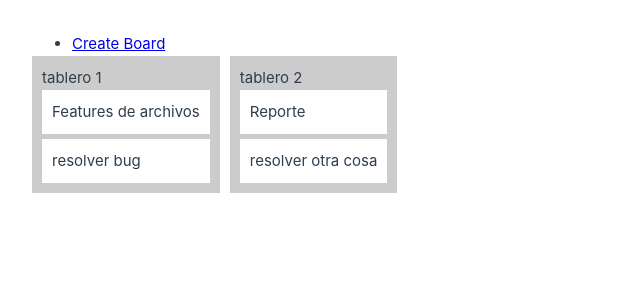
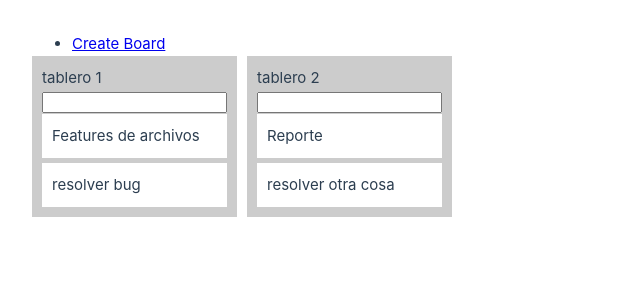
Before and after one commit to OIgnacioA/PrimerVue-KAmba, a Vue app: page / in a window 1280 px wide. Shown: the top 300 px of the page, without its empty margins (0-640 px from the left). Built offline with nearby package versions, Linux system fonts and the light colour scheme.

Commit message:
tercer paso - con cambios de Chat gtp en importacion de defineEmits

```diff
--- a/package.json
+++ b/package.json
@@ -9,6 +9,7 @@
   },
   "dependencies": {
     "vue": "^3.3.4"
+
   },
   "devDependencies": {
     "@vitejs/plugin-vue": "^4.4.0",
--- /dev/null
+++ b/src/components/InputNew.vue
@@ -0,0 +1,19 @@
+<script setup>
+import { ref, defineProps } from "vue";
+
+const { onNewItem } = defineProps(["onNewItem"]);
+const text = ref("");
+
+function handleSubmit() {
+  if (text.value !== "") {
+    onNewItem(text.value);
+    text.value = "";
+  }
+}
+</script>
+
+<template>
+  <form action="" @submit.prevent="handleSubmit">
+    <input type="text" v-model="text">
+  </form>
+</template>
--- a/src/components/TodosView.vue
+++ b/src/components/TodosView.vue
@@ -1,80 +1,68 @@
 <script setup>
+import { reactive } from "vue";
+import InputNew from "./InputNew.vue";
 
-
-import { reactive } from 'vue'
 let boards = reactive([
-
   {
     id: crypto.randomUUID(),
-        name: 'tablero 1',
+    name: "tablero 1",
     items: [
       {
         id: crypto.randomUUID(),
-                title: 'Features de archivos'
+        title: "Features de archivos",
       },
       {
-
         id: crypto.randomUUID(),
-                title: 'resolver bug'
+        title: "resolver bug",
       },
     ],
   },
-
   {
     id: crypto.randomUUID(),
-        name: 'tablero 2',
+    name: "tablero 2",
     items: [
       {
         id: crypto.randomUUID(),
-                title: 'Reporte'
+        title: "Reporte",
       },
       {
-
         id: crypto.randomUUID(),
-                title: 'resolver otra cosa'
+        title: "resolver otra cosa",
       },
     ],
-    }
-
-
+  },
 ]);
 
-
-
-
+function handleNewItem(text) {
+  console.log(text);
+}
 </script>
-
 
 <template>
   <nav>
-
     <ul>
       <li><a href="#">Create Board</a></li>
-
     </ul>
-
   </nav>
 
   <div class="boards-container">
-
     <div class="boards">
-
       <div class="board" v-for="board in boards" :key="board.id">
         <div>{{ board.name }}</div>
+
+        <InputNew :on-new-item="handleNewItem" />
+
         <div class="items">
           <div class="item" v-for="item in board.items" :key="item.id">
             {{ item.title }}
           </div>
         </div>
       </div>
-
     </div>
   </div>
-
 </template>
 
 <style scoped>
-
 .drop-zone {
   background-color: #eee;
   margin-bottom: 10px;
@@ -94,16 +82,14 @@ let boards = reactive([
 .board {
   background: #ccc;
   padding: 10px;
-
 }
-.items{
+.items {
   display: flex;
   flex-direction: column;
   gap: 5px;
-
 }
 
-.item{
+.item {
   background: white;
   padding: 10px;
   box-sizing: border-box;
```
Lines whose indentation alone changed are shown as unchanged.
